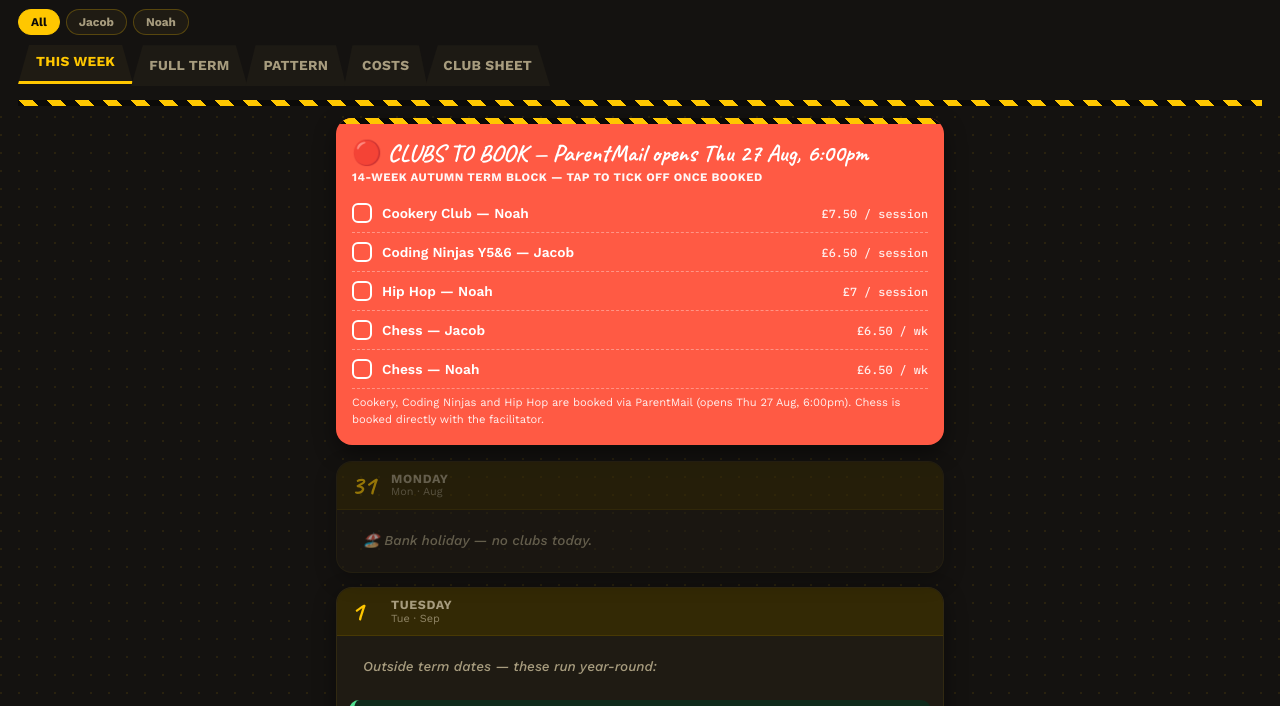
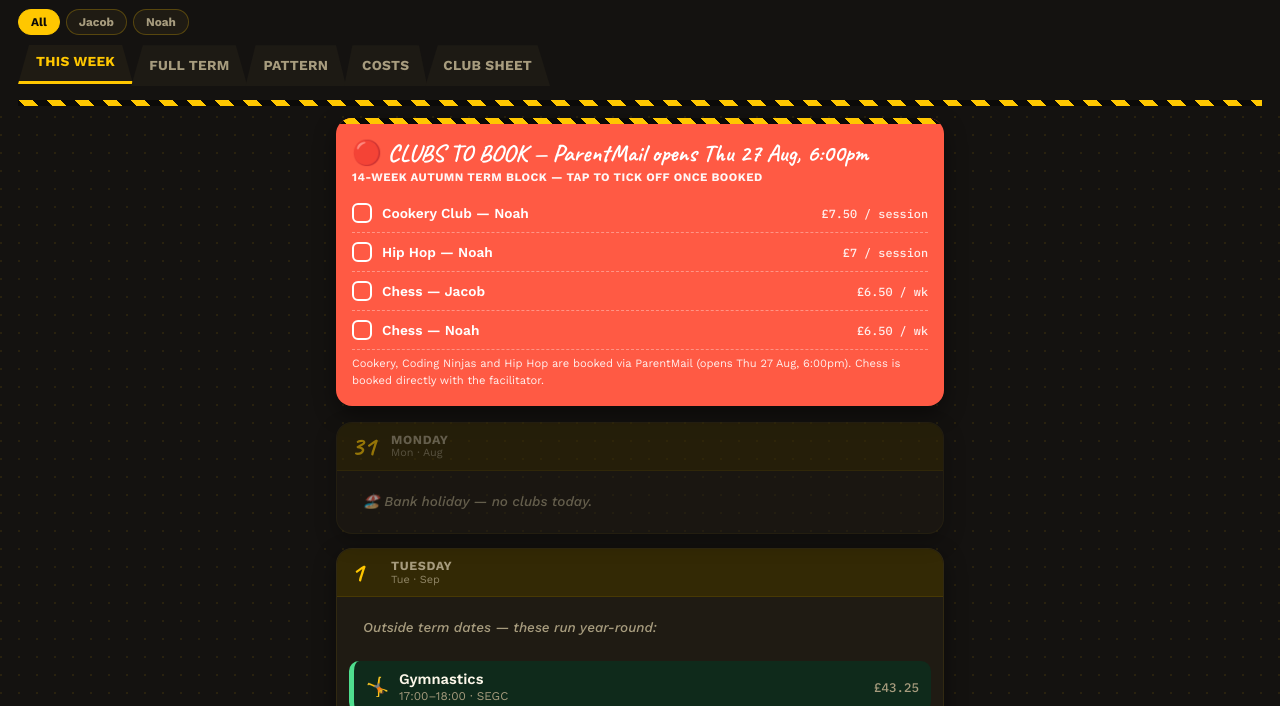
Before and after one commit to SweensAI/Holiday-clubs-program, a plain HTML site: page index.html in a window 1280 px wide. Shown: the part 82-788 px from the top of the page. Drawn offline with nearby package versions, Linux system fonts and the light colour scheme.

Commit message:
Add files via upload

```diff
--- a/index.html
+++ b/index.html
@@ -253,7 +253,8 @@ const CLUB_SHEET_IMG = '/9j/4AAQSkZJRgABAgAAAQABAAD/wAARCAYgAtgDACIAAREBAhEB/9sA
 const WEEKLY_TEMPLATE = [
   {id:'bjj', dow:1, title:'BJJ', emoji:'🥋', who:'both', time:'16:15–17:45', cost:'£15 / session', location:'Fight Zone London', link:'https://fightzonelondon.co.uk/kids-timetable', notes:'Confirmed for autumn — Fight Zone London, Mondays 4:15–5:45pm. Runs all year round, including school holidays.', status:'confirmed', session:'evening', yearRound:true},
 
-  {id:'french', dow:2, title:'French Club', emoji:'🇫🇷', who:'both', time:'Lunchtime', cost:'£6.50 / wk', location:'School', link:'https://www.lingotot.com/course/9e7466bc-58b7-4823-b74b-0e7e3300d5ce/term/a23878dc-5040-429a-9954-7084d1788eb9', notes:'Booked directly with the facilitator (Lingotot).', status:'confirmed', session:'lunchtime'},
+  {id:'french-jacob', dow:1, title:'French Club (Jacob)', emoji:'🇫🇷', who:'jacob', time:'12:15', cost:'£5 / wk', location:'School', link:'https://www.lingotot.com/course/9e7466bc-58b7-4823-b74b-0e7e3300d5ce/term/a23878dc-5040-429a-9954-7084d1788eb9', notes:'Booked directly with the facilitator (Lingotot) — confirmed, £70 for the 14-week term.', status:'confirmed', session:'lunchtime'},
+  {id:'french-noah', dow:1, title:'French Club (Noah)', emoji:'🇫🇷', who:'noah', time:'12:45', cost:'£5 / wk', location:'School', link:'https://www.lingotot.com/course/9e7466bc-58b7-4823-b74b-0e7e3300d5ce/term/a23878dc-5040-429a-9954-7084d1788eb9', notes:'Booked directly with the facilitator (Lingotot) — confirmed, £70 for the 14-week term.', status:'confirmed', session:'lunchtime'},
   {id:'chess-jacob', dow:2, title:'Chess (Jacob)', emoji:'♟️', who:'jacob', time:'12:15', cost:'£6.50 / wk', location:'School', link:'https://pmx.parentmail.co.uk/#core', notes:'Needs booking via ParentMail.', status:'to-book', session:'lunchtime'},
   {id:'chess-noah', dow:2, title:'Chess (Noah)', emoji:'♟️', who:'noah', time:'12:45', cost:'£6.50 / wk', location:'School', link:'https://pmx.parentmail.co.uk/#core', notes:'Needs booking via ParentMail — new for Noah this term.', status:'to-book', session:'lunchtime'},
   {id:'gym-jacob', dow:2, title:'Gymnastics', emoji:'🤸', who:'jacob', time:'18:30', cost:'Direct debit (monthly)', location:'SEGC', link:'https://www.southessexgymnasticsclub.com/events', notes:'South Essex Gymnastics Club — paid by monthly direct debit, amount TBC. Runs all year round, including school holidays.', status:'tbc-cost', session:'evening', yearRound:true},
@@ -261,7 +262,7 @@ const WEEKLY_TEMPLATE = [
 
   {id:'cubs', dow:3, title:'Cubs', emoji:'🏕️', who:'jacob', time:'18:30', cost:'Confirm cost', location:'Confirm venue', link:'https://www.onlinescoutmanager.co.uk/login.php', notes:'Booking/payment managed via Online Scout Manager — cost to be confirmed.', status:'tbc-cost', session:'evening'},
   {id:'cookery-noah', dow:3, title:'Cookery Club', emoji:'🍳', who:'noah', time:'After school (4:30)', cost:'£7.50 / session', location:'School', link:'https://pmx.parentmail.co.uk/#core', notes:'Needs booking via ParentMail — 14-week block.', status:'to-book', session:'after-school'},
-  {id:'coding-jacob', dow:3, title:'Coding Ninjas (Y5 &amp; 6)', emoji:'💻', who:'jacob', time:'After school (4:30)', cost:'£6.50 / session', location:'School', link:'https://pmx.parentmail.co.uk/#core', notes:'Needs booking via ParentMail — 14-week block.', status:'to-book', session:'after-school'},
+  {id:'latin-jacob', dow:3, title:'Latin Club', emoji:'🏛️', who:'jacob', time:'After school, until 16:00', cost:'Confirm cost', location:'School', notes:'Place allocated by the school — no booking needed. Starts Wed 16 Sept, runs to Wed 9 Dec. Does not run 19–30 Oct (school half term window for this club). Replaces Coding Ninjas.', status:'tbc-cost', session:'after-school', startDate:'2026-09-16', endDate:'2026-12-09', extraSkipRanges:[{start:'2026-10-19', end:'2026-10-30'}]},
 
   {id:'okd-jacob', dow:4, title:'OKD Ballet', emoji:'🩰', who:'jacob', time:'After school (time TBC)', cost:'Confirm cost', location:'Confirm venue', link:'https://app.classmanager.com/portal/olive-kane-dance', notes:'Olive Kane Dance — confirm exact time and cost for autumn.', status:'tbc-time', session:'after-school'},
   {id:'tutor-jacob', dow:4, title:'Tutor — Nhung', emoji:'📚', who:'jacob', time:'19:00', cost:'£40 / session', location:'Confirm venue', notes:'Nhung is a tutor, not a sports coach.', status:'confirmed', session:'evening'},
@@ -292,7 +293,6 @@ const PRE_TERM = {start:'2026-08-31', end:'2026-09-02'}; // week before school s
 /* One-off school club registrations to book via ParentMail */
 const BOOKINGS = [
   {id:'book-cookery-noah', title:'Cookery Club — Noah', cost:'£7.50 / session', who:'noah'},
-  {id:'book-coding-jacob', title:'Coding Ninjas Y5&6 — Jacob', cost:'£6.50 / session', who:'jacob'},
   {id:'book-hiphop-noah', title:'Hip Hop — Noah', cost:'£7 / session', who:'noah'},
   {id:'book-chess-jacob', title:'Chess — Jacob', cost:'£6.50 / wk', who:'jacob'},
   {id:'book-chess-noah', title:'Chess — Noah', cost:'£6.50 / wk', who:'noah'},
@@ -326,6 +326,10 @@ function isClubBooked(id){ return !!getClubChecklist()[id]; }
 function setClubBooked(id, val){ const map = getClubChecklist(); if(val) map[id]=true; else delete map[id]; try { localStorage.setItem('clubBookingChecklist', JSON.stringify(map)); } catch(e){} }
 
 /* --- Generate dated activities from the weekly template --- */
+function inExtraSkipRange(t, dateStr){
+  if(!t.extraSkipRanges) return false;
+  return t.extraSkipRanges.some(r=>dateStr>=r.start && dateStr<=r.end);
+}
 function generateActivities(){
   const acts = [];
   TERM_BLOCKS.forEach(block=>{
@@ -334,6 +338,9 @@ function generateActivities(){
       const dow = new Date(dateStr+'T00:00:00').getDay();
       WEEKLY_TEMPLATE.forEach(t=>{
         if(t.dow !== dow) return;
+        if(t.startDate && dateStr < t.startDate) return;
+        if(t.endDate && dateStr > t.endDate) return;
+        if(inExtraSkipRange(t, dateStr)) return;
         if(t.session==='after-school' && dateStr===LAST_DAY_OF_TERM) return;
         acts.push(Object.assign({}, t, {id: t.id+'-'+dateStr, date: dateStr, templateId: t.id}));
       });
```
